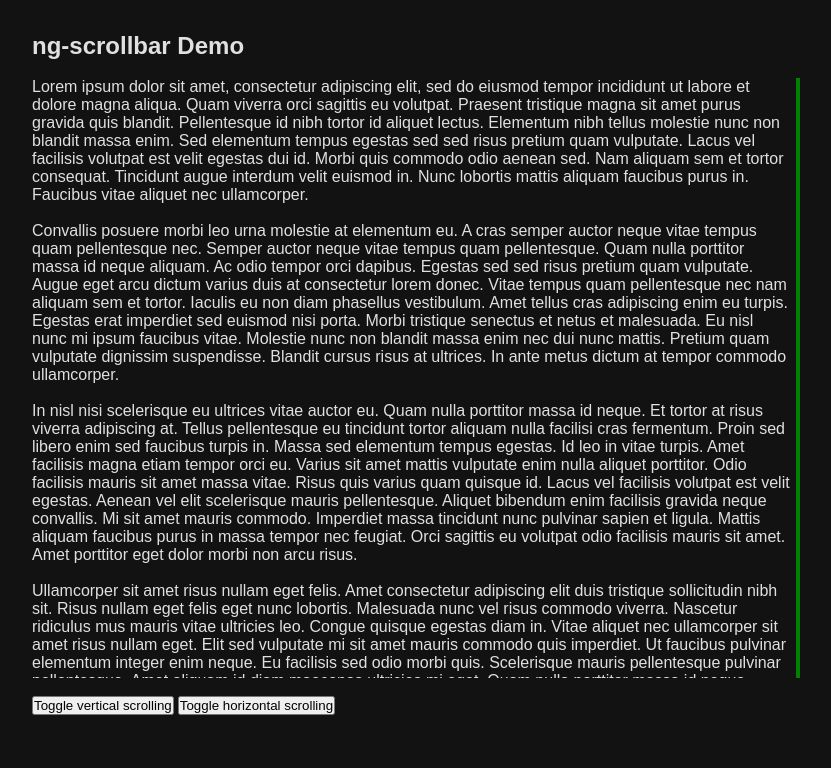
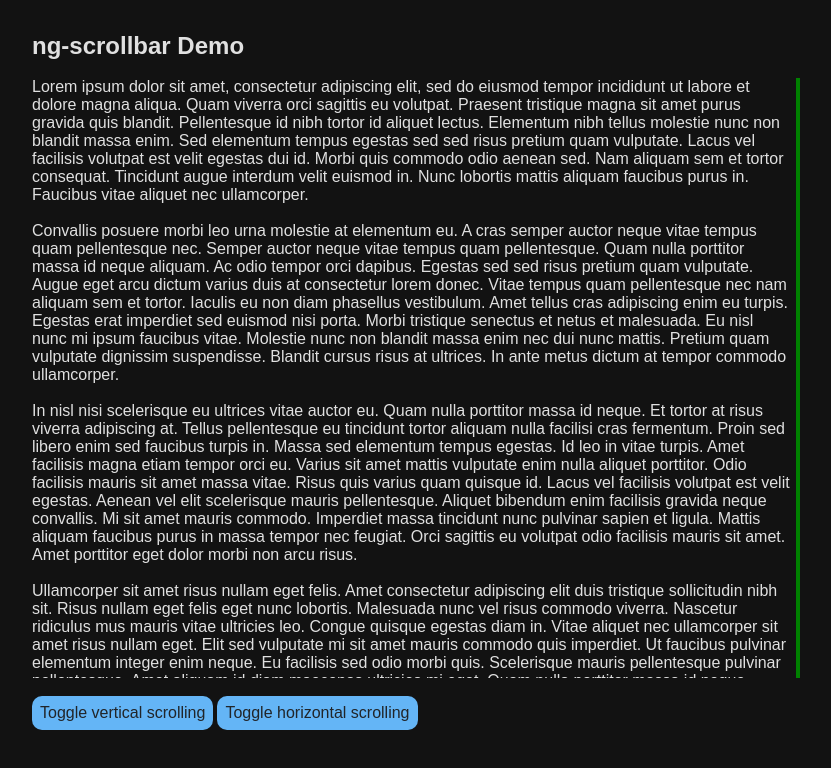
Before and after one commit to mdg1019/ng-scrollpanel, an Angular app: page / in a window 1280 px wide. Shown: the top 768 px of the page, without its empty margins (0-831 px from the left). Built offline with nearby package versions, Linux system fonts and the light colour scheme.

Commit message:
Using rems for both the projects' stylings.

```diff
--- a/projects/demo/src/app/app.component.html
+++ b/projects/demo/src/app/app.component.html
@@ -59,6 +59,6 @@
     </div>
   </ng-scrollpanel>
   <br>
-  <button type="button" style="margin-right: 4px" (click)="toggleVerticalScrolling()">Toggle vertical scrolling</button>
-  <button type="button" (click)="toggleHorizontalScrolling()">Toggle horizontal scrolling</button>
+  <button type="button" class="btn" style="margin-right: .25rem" (click)="toggleVerticalScrolling()">Toggle vertical scrolling</button>
+  <button type="button" class="btn" (click)="toggleHorizontalScrolling()">Toggle horizontal scrolling</button>
 </div>
--- a/projects/demo/src/styles.scss
+++ b/projects/demo/src/styles.scss
@@ -1,3 +1,7 @@
+$text-color: rgba(#ffffff, .87);
+$button-text-color: #212529;
+$button-background-color: #64B5F6;
+
 *,
 *::after,
 *::before {
@@ -10,6 +14,19 @@ body {
     box-sizing: border-box;
     padding: 2rem;
     font-family: Arial, Helvetica, sans-serif;
-    color: rgba(255, 255, 255, .87);
+    color: $text-color;
     background-color: #121212;
 }
+
+.btn {
+  background-color: $button-background-color;
+  color: $button-text-color;
+  font-size: 1rem;
+  padding: .5rem;
+  border: none;
+  border-radius: 10px;
+
+  &:hover {
+    background-color: darken($button-background-color, 10%);
+  }
+}
--- a/projects/ng-scrollpanel/src/lib/ng-scrollpanel.component.scss
+++ b/projects/ng-scrollpanel/src/lib/ng-scrollpanel.component.scss
@@ -1,12 +1,12 @@
 $h-scrollbar-background: blue;
-$h-scrollbar-margin-top: 4px;
+$h-scrollbar-margin-top: .25rem;
 $h-scrollbar-width: 100%;
-$h-scrollbar-height: 4px;
+$h-scrollbar-height: .25rem;
 $h-scrollbar-total-height: calc(var($h-scrollbar-margin-top) + var(--h-scrollbar-height));
 
 $v-scrollbar-background: green;
-$v-scrollbar-margin-left: 4px;
-$v-scrollbar-width: 4px;
+$v-scrollbar-margin-left: .25rem;
+$v-scrollbar-width: .25rem;
 $v-scrollbar-height: 100%;
 
 :host {
```
